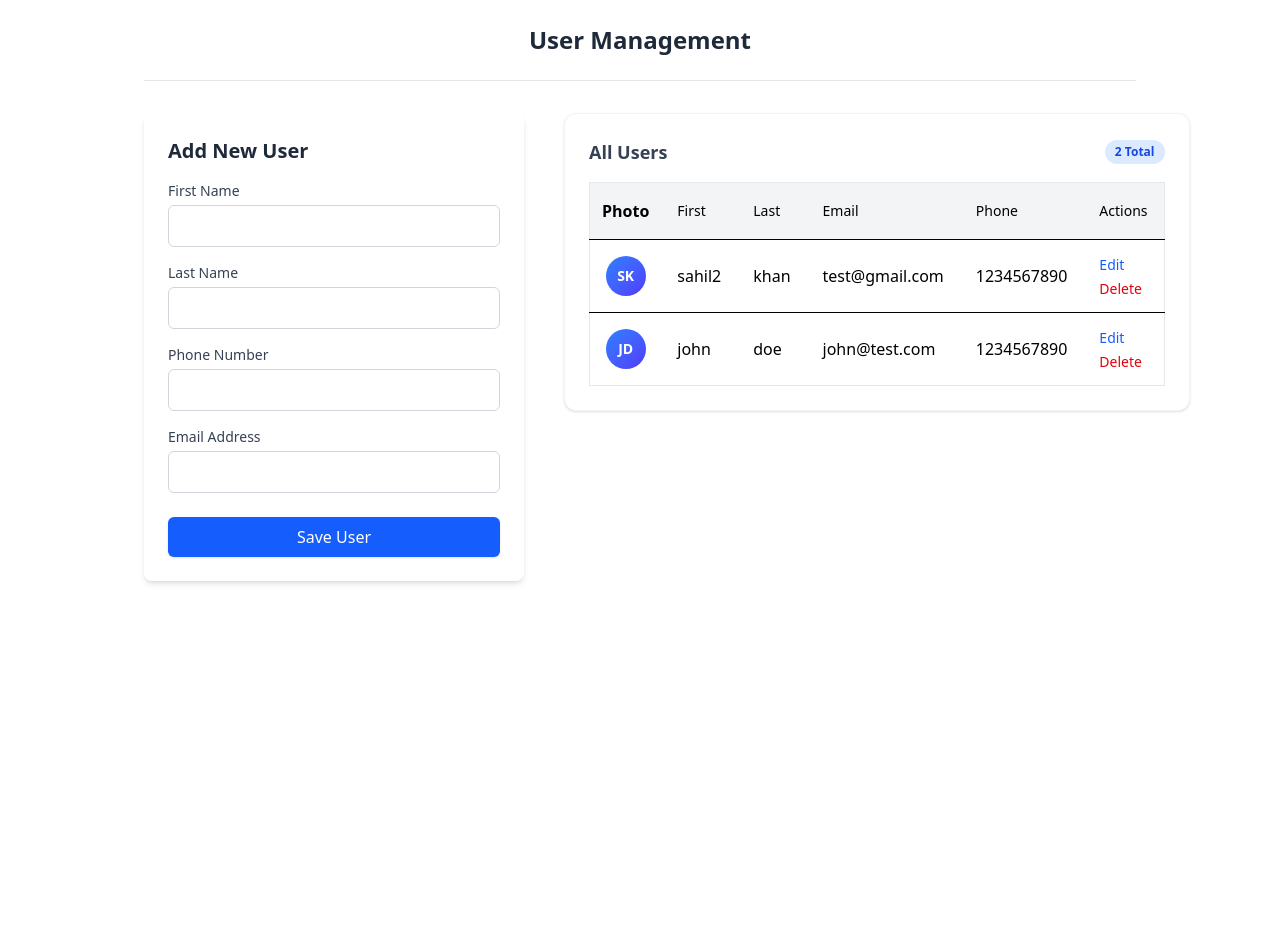
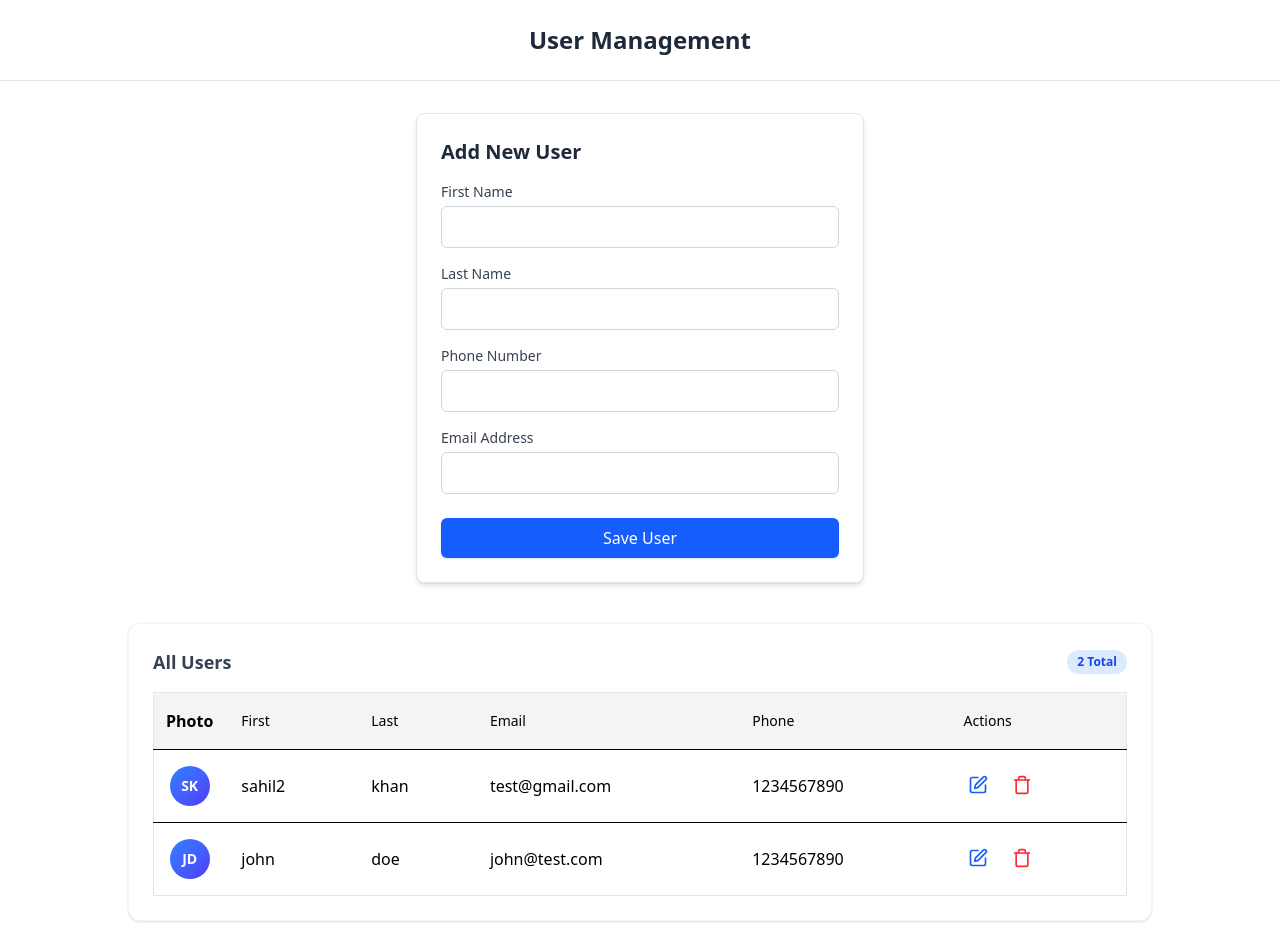
Before and after one commit to sahil-ahmd/react-schema-crud-manager, a React (Vite) app: page / in a window 1280 px wide. Before the commit the page ends 800 px from the top, so only its background shows below. Built offline with nearby package versions, Linux system fonts and the light colour scheme; data requests are answered from the project's data file.

Commit message:
feat: enhance the UI

```diff
--- a/src/components/UserForm.tsx
+++ b/src/components/UserForm.tsx
@@ -28,12 +28,12 @@ export default function UserForm({ onSubmit, defaultValues, onCancel }: Props) {
     if (defaultValues) {
       reset(defaultValues);
     } else {
-        // This triggers when setEditingUser(undefined) is called
+      // This triggers when setEditingUser(undefined) is called
       reset({
         firstName: "",
-      lastName: "",
-      email: "",
-      phone: ""
+        lastName: "",
+        email: "",
+        phone: "",
       });
     }
   }, [defaultValues, reset]);
@@ -44,7 +44,7 @@ export default function UserForm({ onSubmit, defaultValues, onCancel }: Props) {
         onSubmit(data);
         reset();
       })}
-      className="max-w-md bg-white p-6 rounded-lg shadow-md"
+      className="max-w-md w-full bg-white border border-neutral-200 p-6 rounded-lg shadow-md"
     >
       {/* Dynamic Title */}
       <h2 className="text-xl font-semibold mb-4 text-gray-800">
@@ -81,7 +81,7 @@ export default function UserForm({ onSubmit, defaultValues, onCancel }: Props) {
         </div>
       ))}
 
-<div className="flex flex-col gap-2 mt-6">
+      <div className="flex flex-col gap-2 mt-6">
         <button
           type="submit"
           className={`w-full py-2 rounded-md text-white font-medium transition shadow-sm ${
@@ -100,7 +100,7 @@ export default function UserForm({ onSubmit, defaultValues, onCancel }: Props) {
             onClick={onCancel}
             className="w-full py-2 rounded-md bg-gray-100 text-gray-700 font-medium hover:bg-gray-200 transition"
           >
-            Cancel Edit
+            Cancel
           </button>
         )}
       </div>
--- a/src/components/UserList.tsx
+++ b/src/components/UserList.tsx
@@ -1,3 +1,4 @@
+import { Edit, Trash } from "lucide-react";
 import type { User } from "../types/user";
 
 interface Props {
@@ -78,20 +79,20 @@ export default function UserList({
               <td className="px-4 py-2">
                 {user.phone}
               </td>
-              <td className="px-4 py-2 space-x-2">
+              <td className="px-4 py-2 space-x-4">
                 <button
                   onClick={() => onEdit(user)}
-                  className="text-blue-600 hover:underline text-sm"
+                  className="text-blue-600 hover:bg-blue-100 p-1 rounded-md"
                 >
-                  Edit
+                  <Edit className="size-5" />
                 </button>
                 <button
                   onClick={() =>
                     user.id && onDelete(user.id)
                   }
-                  className="text-red-600 hover:underline text-sm"
+                  className="text-red-500 hover:bg-red-100 p-1 rounded-md"
                 >
-                  Delete
+                  <Trash className="size-5" />
                 </button>
               </td>
             </tr>
--- a/src/pages/Home.tsx
+++ b/src/pages/Home.tsx
@@ -90,7 +90,7 @@ export default function Home() {
   };
 
   return (
-    <div className="max-w-5xl mx-auto px-4">
+    <div className="mx-auto pb-4">
       <div className="py-6 flex items-center justify-center border-b border-neutral-200 mb-8">
         <h1 className="text-2xl font-bold text-gray-800">User Management</h1>
       </div>
@@ -101,7 +101,7 @@ export default function Home() {
         </div>
       )}
 
-      <div className="grid md:grid-cols-[380px_1fr] gap-10 items-start">
+      <div className="flex flex-col gap-10 items-center max-w-5xl mx-auto">
         {/* Form Column - No extra buttons here, UserForm handles its own cancel button */}
         <UserForm
           onSubmit={handleSubmit}
@@ -110,7 +110,7 @@ export default function Home() {
         />
 
         {/* List Column */}
-        <div className="bg-white rounded-xl shadow-sm border border-gray-100 p-6">
+        <div className="bg-white w-full rounded-xl shadow-sm border border-gray-100 p-6">
           <div className="flex justify-between items-center mb-4">
             <h2 className="text-lg font-semibold text-gray-700">All Users</h2>
             {/* The Count Badge */}
```
Lines whose indentation alone changed are shown as unchanged.
